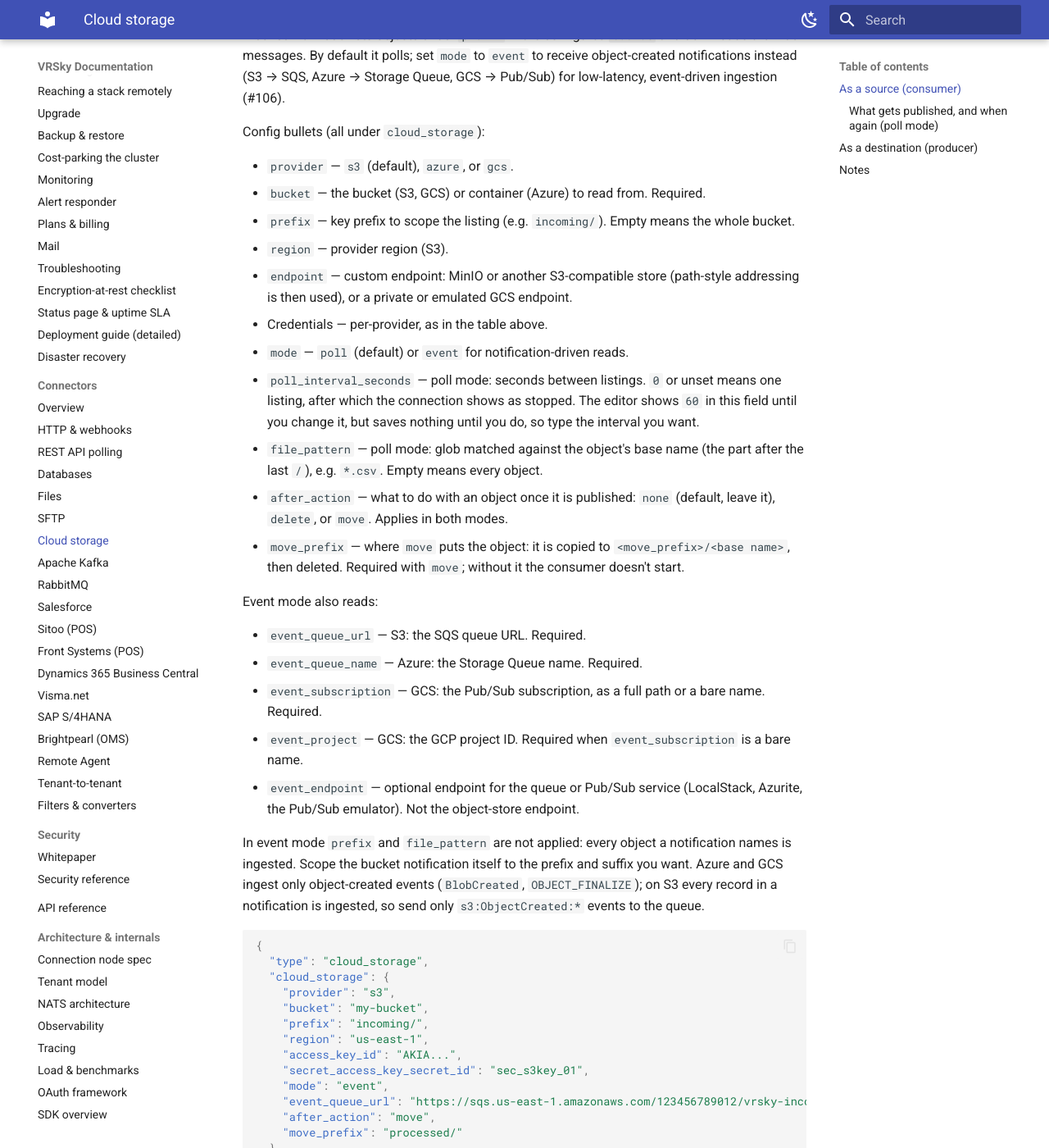
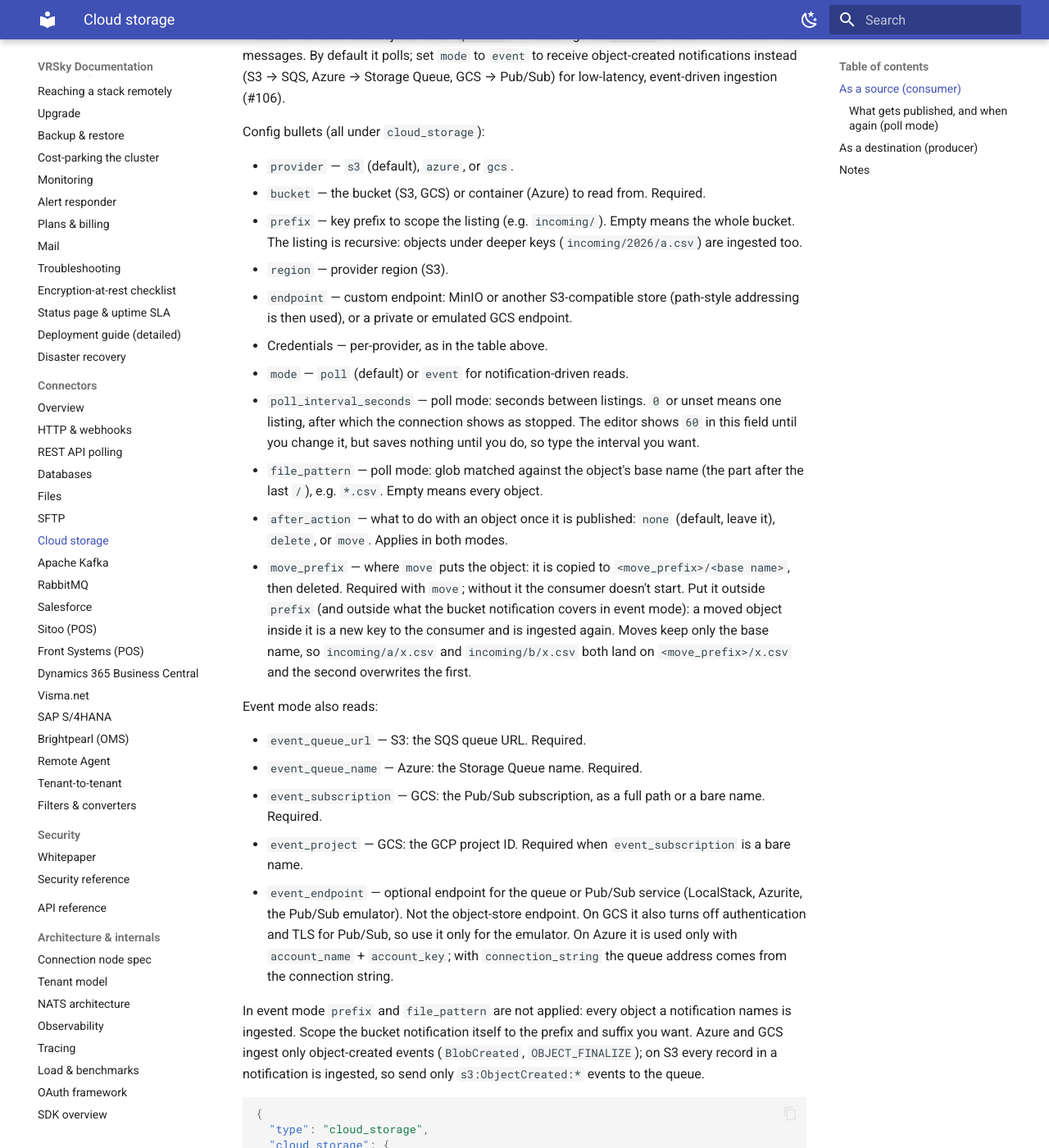
Before and after one commit to ValueRetail/vrsky, an MkDocs documentation site: the page built from docs/connectors/cloud-storage.md, in a window 1280 px wide and 1400 px high, scrolled down 573 px. Shown: the whole window at 82% size. Built offline with MkDocs 1.6.1 and Material for MkDocs 9.7.7, drawn with Linux system fonts in a browser that asks for light colours; some of the changed text lies outside the part shown.

Commit message:
docs(connectors): fixes from review
- cloud-storage: sse.mode is read only on S3; on Azure and GCS
  kms_key_id applies whenever it is set. On S3, sse-kms without a key
  uses the AWS-managed key.
- cloud-storage: the listing is recursive; move_prefix must sit outside
  prefix, and moves keep only the base name.
- cloud-storage: event_endpoint turns off auth and TLS on GCS, and on
  Azure is used only with account_name + account_key.
- file: at most about 1 000 files per check, about 50 seconds at 10 000.
- sftp: record fields named timestamp or uuid override the built-ins; a
  template naming a missing field drops the message.
- backlog: item 113 struck after the rebase onto #560; item 130 added
  (refuse a move_prefix inside prefix).

Co-Authored-By: Claude Opus 5.5 <noreply@anthropic.com>
Claude-Session: https://claude.ai/code/session_014K34BDSTz5kgzs11GXR62p

```diff
--- a/docs/connectors/cloud-storage.md
+++ b/docs/connectors/cloud-storage.md
@@ -24,7 +24,8 @@ Config bullets (all under `cloud_storage`):
 - `bucket` — the bucket (S3, GCS) or container (Azure) to read from.
   Required.
 - `prefix` — key prefix to scope the listing (e.g. `incoming/`). Empty means
-  the whole bucket.
+  the whole bucket. The listing is recursive: objects under deeper keys
+  (`incoming/2026/a.csv`) are ingested too.
 - `region` — provider region (S3).
 - `endpoint` — custom endpoint: MinIO or another S3-compatible store (path-style
   addressing is then used), or a private or emulated GCS endpoint.
@@ -40,7 +41,11 @@ Config bullets (all under `cloud_storage`):
   (default, leave it), `delete`, or `move`. Applies in both modes.
 - `move_prefix` — where `move` puts the object: it is copied to
   `<move_prefix>/<base name>`, then deleted. Required with `move`; without
-  it the consumer doesn't start.
+  it the consumer doesn't start. Put it outside `prefix` (and outside what
+  the bucket notification covers in event mode): a moved object inside it
+  is a new key to the consumer and is ingested again. Moves keep only the
+  base name, so `incoming/a/x.csv` and `incoming/b/x.csv` both land on
+  `<move_prefix>/x.csv` and the second overwrites the first.
 
 Event mode also reads:
 
@@ -52,7 +57,10 @@ Event mode also reads:
   `event_subscription` is a bare name.
 - `event_endpoint` — optional endpoint for the queue or Pub/Sub service
   (LocalStack, Azurite, the Pub/Sub emulator). Not the object-store
-  endpoint.
+  endpoint. On GCS it also turns off authentication and TLS for Pub/Sub, so
+  use it only for the emulator. On Azure it is used only with
+  `account_name` + `account_key`; with `connection_string` the queue
+  address comes from the connection string.
 
 In event mode `prefix` and `file_pattern` are not applied: every object a
 notification names is ingested. Scope the bucket notification itself to the
@@ -126,10 +134,13 @@ Config bullets:
 
 - `provider`, `bucket`, `prefix`, `region`, `endpoint` — as above.
 - Credentials — per-provider.
-- `sse.mode` — `none` (default, the bucket's own setting), `sse-s3` (S3
-  only), or `sse-kms`.
-- `sse.kms_key_id` — the key for `sse-kms`: a KMS key ID or ARN (S3), an
-  encryption scope name (Azure), or a Cloud KMS key name (GCS).
+- `sse.mode` — S3 only: `none` (default, the bucket's own setting),
+  `sse-s3`, or `sse-kms`. Azure and GCS don't read it.
+- `sse.kms_key_id` — on S3, the KMS key ID or ARN for `sse-kms`; without
+  it, `sse-kms` uses the AWS-managed key. On Azure (an encryption scope
+  name) and GCS (a Cloud KMS key name) it is applied whenever it is set,
+  whatever `sse.mode` says, so clear it to go back to the bucket's
+  default.
 - `key_template` — Go template for the object key, rendered against the
   record when it is a JSON object plus `{{.timestamp}}` and `{{.uuid}}`
   (default `{{.uuid}}`). **Pictures and other media** (images, audio,
```
Also changed, not shown: docs/connectors/file.md (+2 -2 lines), docs/connectors/sftp.md (+1 -1 lines), plans/backlog.md (+10 -0 lines), plans/issue-564-connector-docs.md (+2 -2 lines).
